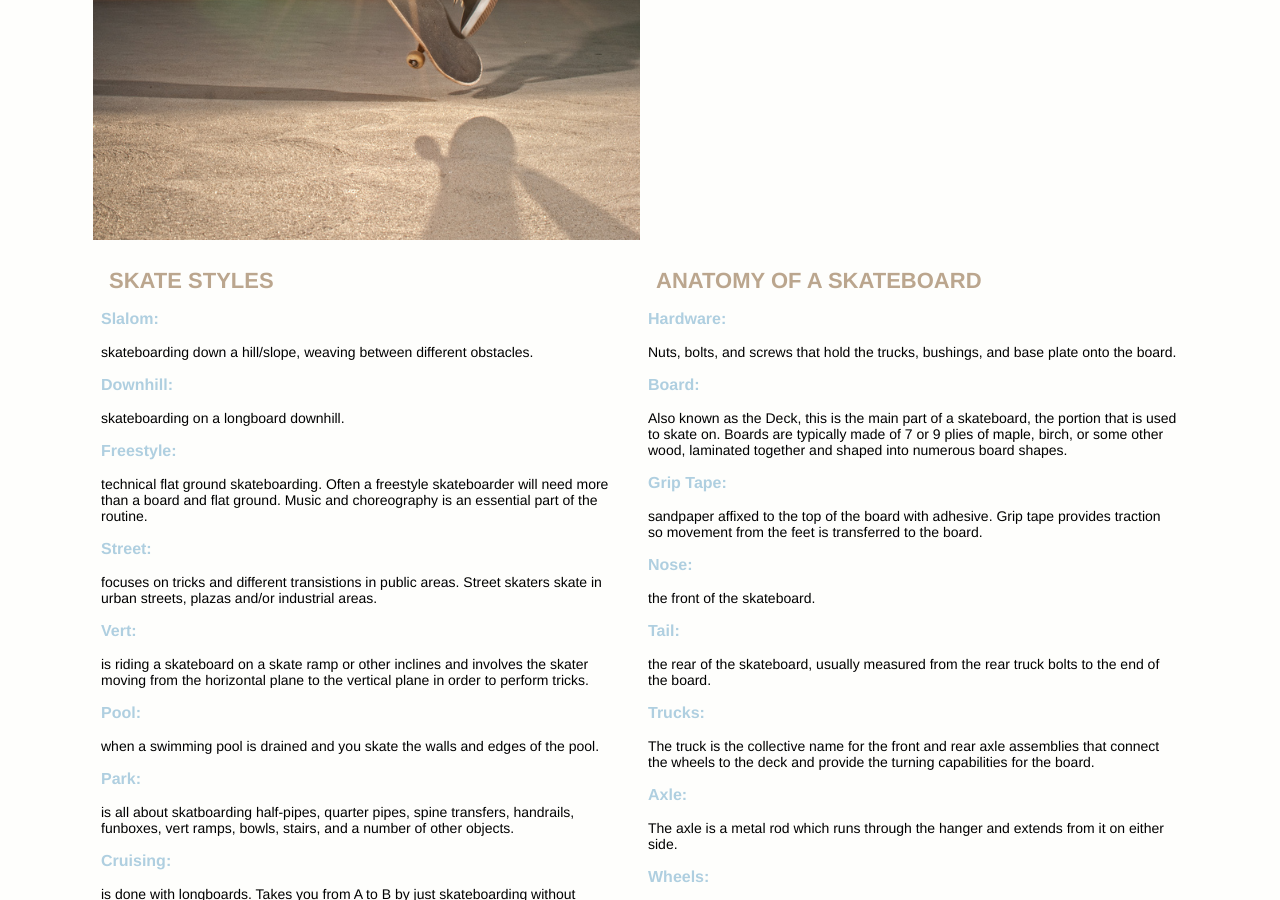
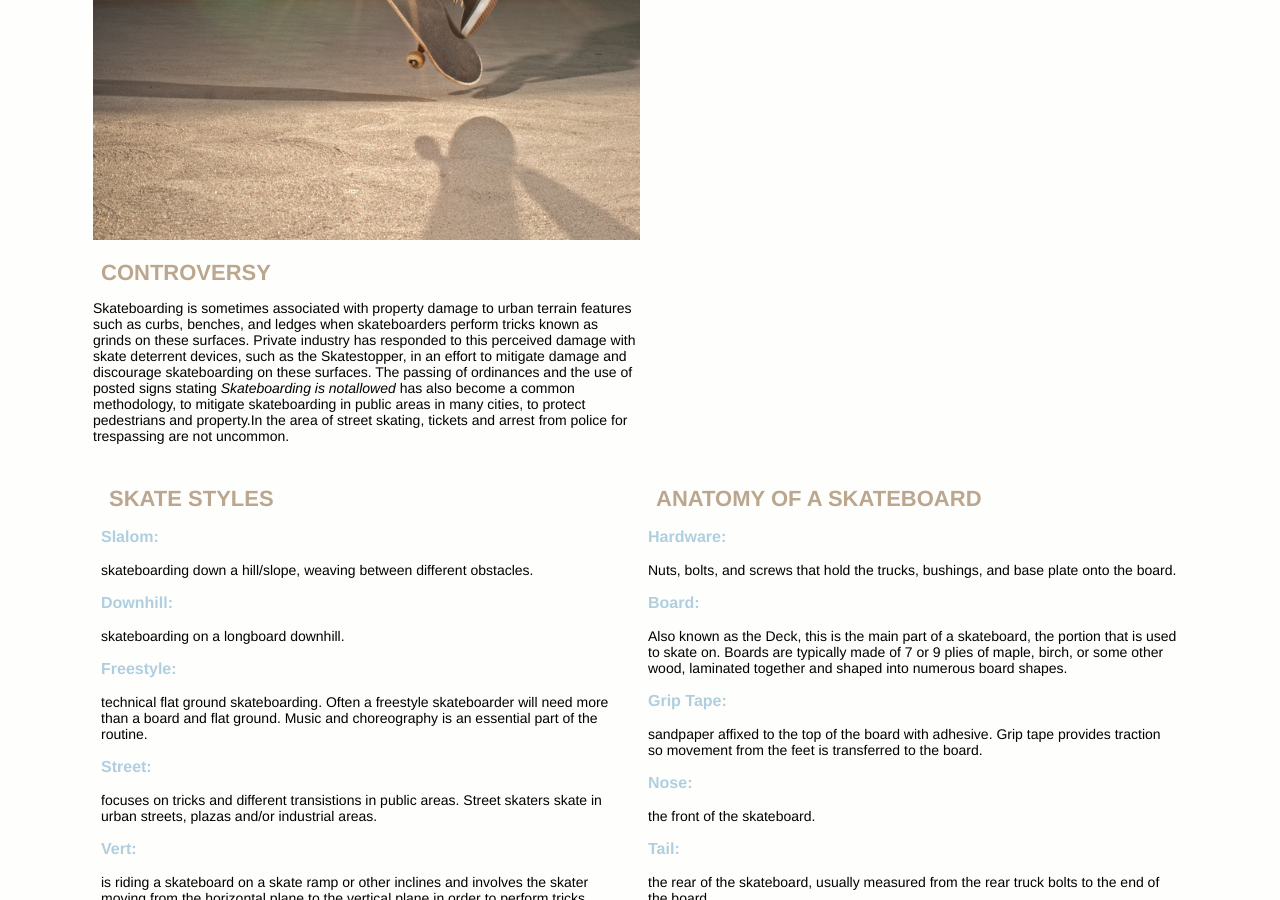
Before and after one commit to maddiwatson1/large-data-website, a Jekyll site: the page built from about.html, in a window 1280 px wide and 900 px high, scrolled down 701 px. Built offline with Jekyll 4.4.1, drawn with Linux system fonts in a browser that asks for light colours; Markdown is read by kramdown in place of the engine named in the settings; some of the changed text lies outside the part shown.

Commit message:
moved controversy section

```diff
--- a/about.html
+++ b/about.html
@@ -5,6 +5,8 @@ layout: default
 <div class="unit unit-s-1 unit-m-1 unit-l-1-1-3">
 	<div class="unit-spacer-2">
 		<img src="images/about-page.jpg" class="flex-img" alt="">
+        <h1>Controversy</h1>
+			<p>Skateboarding is sometimes associated with property damage to urban terrain features such as curbs, benches, and ledges when skateboarders perform tricks known as grinds on these surfaces. Private industry has responded to this perceived damage with skate deterrent devices, such as the Skatestopper, in an effort to mitigate damage and discourage skateboarding on these surfaces. The passing of ordinances and the use of posted signs stating <em>Skateboarding is notallowed</em> has also become a common methodology, to mitigate skateboarding in public areas in many cities, to protect pedestrians and property.In the area of street skating, tickets and arrest from police for trespassing are not uncommon.</p>
     </div>
 </div>
 
```
Also changed, not shown: other parts of about.html (+0 -2 lines).
